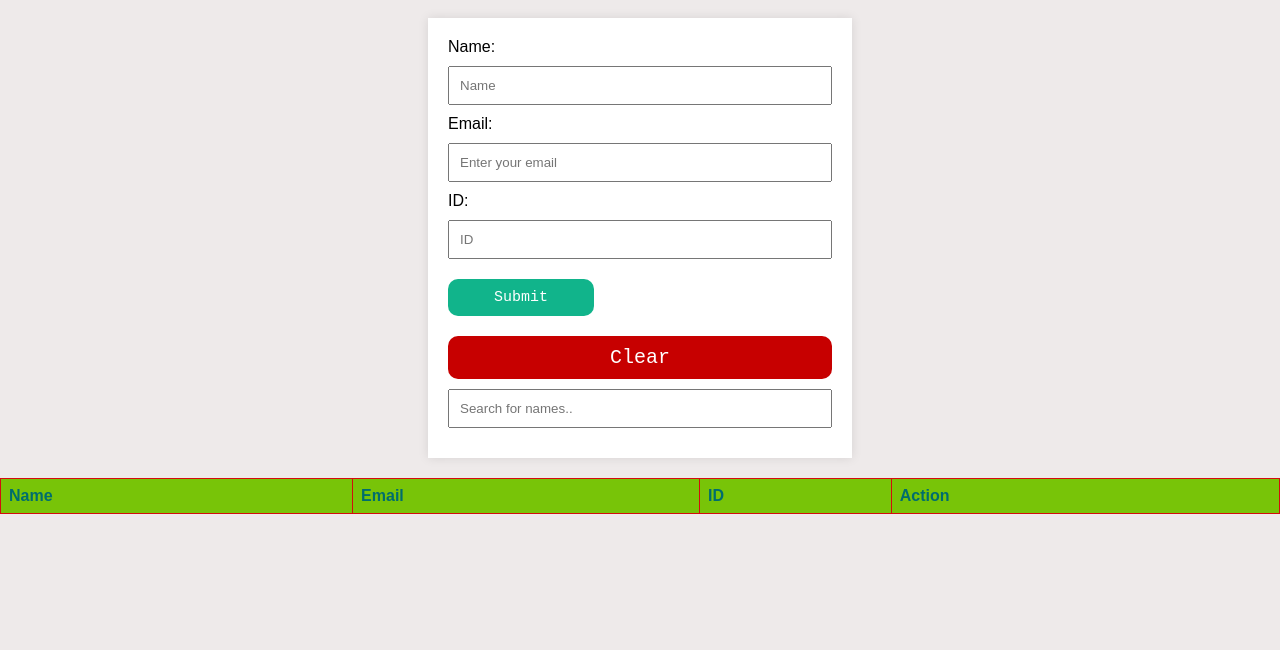
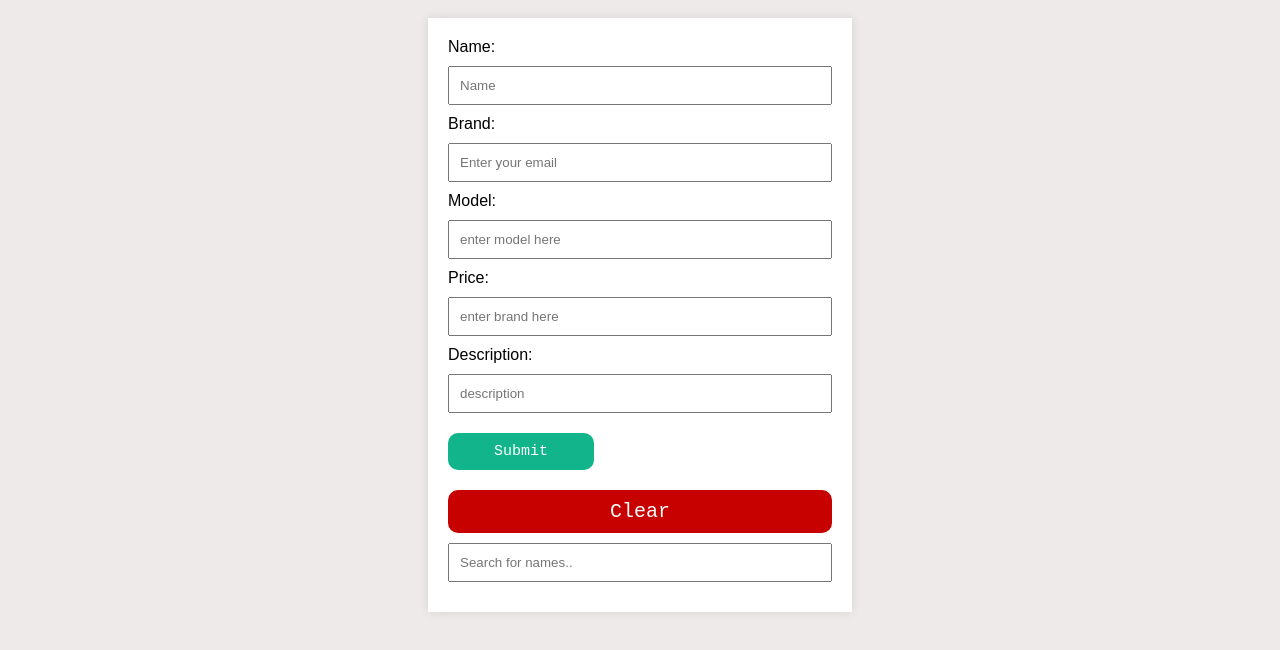
Before and after one commit to AfsheenMujahid/Crud-Info-form, a plain HTML site: page public/index.html in a window 1280 px wide. Shown: the part 60-710 px from the top of the page. Drawn offline with Linux system fonts and the light colour scheme; files that its build step writes are made by us from their sources; files whose address does not match are found by name.

Commit message:
Update index.html

```diff
--- a/public/index.html
+++ b/public/index.html
@@ -15,11 +15,17 @@
     Name:<input type="text" id="name" placeholder="Name">
     <span id="nameError" style="color: red; display: none;">Please enter your name</span>
     <br>
-    Email:<input type="text" id="email" placeholder="Enter your email">
-    <span id="emailError" style="color: red; display: none;">Please enter a valid email</span>
+    Brand:<input type="text" id="brand" placeholder="Enter your email">
+    <span id="emailError" style="color: red; display: none;">Please enter your brand</span>
     <br>
-    ID:<input type="text" id="id" placeholder="ID">
-    <span id="idError" style="color: red; display: none;">Please enter your ID</span>
+    Model:<input type="text" id="model" placeholder="enter model here">
+    <span id="idError" style="color: red; display: none;">Please enter your model</span>
+    <br>
+    Price:<input type="number" id="price" placeholder="enter brand here">
+    <span id="priceError" style="color: red; display: none;">Please enter your price</span>
+    <br>
+    Description:<input type="text" id="description" placeholder="description">
+    <span id="descriptionError" style="color: red; display: none;">Please enter your description</span>
     <br>
     <form onsubmit="return validateForm();">
         <input type="submit" value="Submit" class="submit-button">
@@ -27,18 +33,20 @@
         <input type="text" id="searchInput" onkeyup="searchData()" placeholder="Search for names..">
     </form>
 </div>
-<table id="dataTable">
+<!-- <table id="dataTable">
     <tr>
         <th>Name</th>
-        <th>Email</th>
-        <th>ID</th>
+        <th>Brand</th>
+        <th>Model</th>
+        <th>Price</th>
+        <th>Description</th>
         <th>Action</th>
     </tr>
-</table>
+</table> -->
+
 
 
 
 <script src="./static/crud.mjs"></script>
-<script src="./static/app.mjs"></script>
-</body>
+ </body>
 </html>
```
